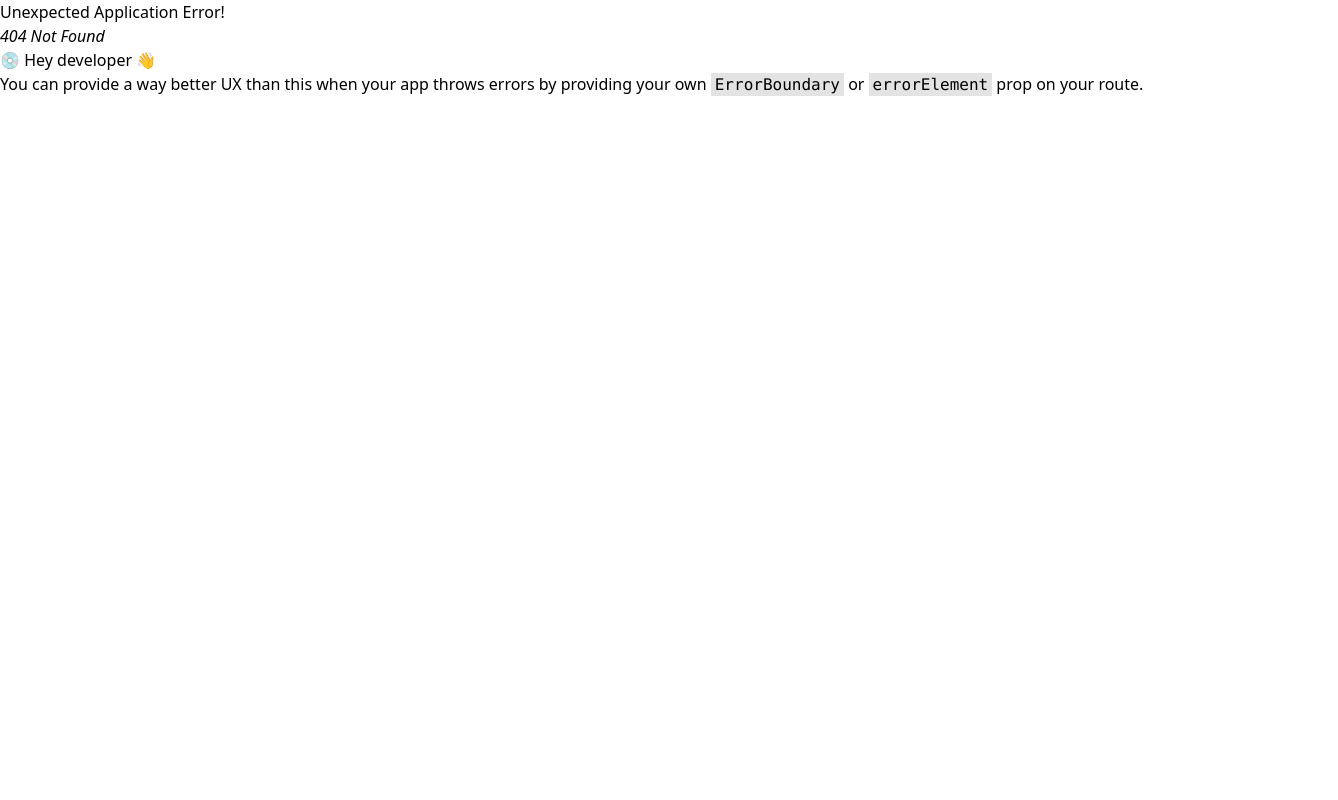
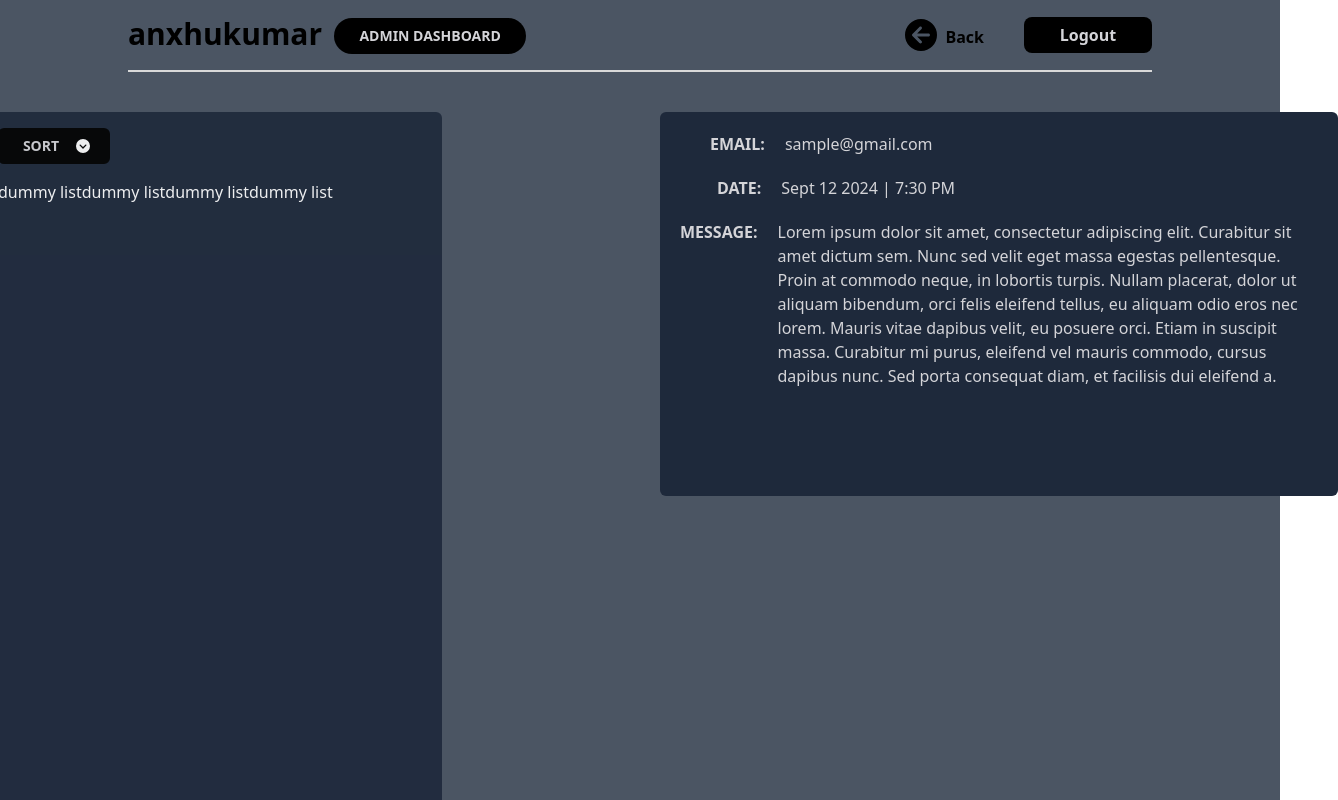
Before and after one commit to anxhukumar/Personal-blog-website, a React (Vite) app in the folder frontend/: page /admin/messages in a window 1280 px wide. Before the commit this address had no page. Shown: the top 800 px of the page, 1338 px wide, since content can reach past the window. Built offline with nearby package versions, Linux system fonts and the light colour scheme.

Commit message:
Make all UI except the text editor in AdminHome page

```diff
--- a/frontend/src/App.jsx
+++ b/frontend/src/App.jsx
@@ -6,6 +6,7 @@ import AdminLayout from "./pages/admin pages/AdminLayout"
 import Login from "./pages/admin pages/Login"
 import Signup from "./pages/admin pages/Signup"
 import AdminHome from "./pages/admin pages/AdminHome"
+import Messages from "./pages/admin pages/Messages"
 
 function App() {
 
@@ -21,6 +22,7 @@ function App() {
           <Route path='admin' element={<AdminHome />} />
           <Route path='admin/login' element={<Login />} />
           <Route path='admin/signup' element={<Signup />} />
+          <Route path='admin/messages' element={<Messages />} />
         </Route>
       </>
     )
--- a/frontend/src/components/Admin components/AdminDropdown.jsx
+++ b/frontend/src/components/Admin components/AdminDropdown.jsx
@@ -1,6 +1,8 @@
+import { FontAwesomeIcon } from '@fortawesome/react-fontawesome';
+import { faCircleChevronDown, faCircleChevronUp } from '@fortawesome/free-solid-svg-icons';
 import React, { useState } from 'react'
 
-function AdminDropdown({className }) {
+function AdminDropdown({className, menuClassName, label, oneOnClick, twoOnClick, option1, option2}) {
 
   const [isOpen, setIsOpen] = useState(false)
 
@@ -12,23 +14,27 @@ function AdminDropdown({className }) {
     <div className={`${className}`}>
       <button
         onClick={toggleDropdown}
-        className="text-[#D4D4D8] bg-black hover:bg-black active:scale-95 transition-transform duration-75 font-bold rounded-full text-sm px-5 py-2.5 text-center inline-flex items-center h-9"
+        className="w-28 text-[#D4D4D8] bg-black hover:bg-black active:scale-95 transition-transform duration-75 font-bold rounded-md text-sm px-5 py-2.5 text-center inline-flex items-center h-9 gap-3"
         type="button"
       >
-        CATEGORY
-        <svg className="w-2.5 h-2.5 ms-3" aria-hidden="true" xmlns="http://www.w3.org/2000/sv" fill="none" viewBox="0 0 10 6">
-          <path stroke="currentColor" strokeLinecap="round" strokeLinejoin="round" strokeWidth="2" d="m1 1 4 4 4-4"/>
-        </svg>
+        <div className='w-20'>
+          {label}
+        </div>
+        {isOpen ? (<FontAwesomeIcon icon={faCircleChevronUp} style={{color: "#ffffff",}} beat />
+      ) : (
+        <FontAwesomeIcon icon={faCircleChevronDown} style={{color: "#ffffff",}} />
+      )}
+
       </button>
 
 
-      <div id="dropdown" className={`z-10 ${isOpen ? '' : 'hidden'} bg-black/80 rounded-lg shadow w-32`}>
+      <div id="dropdown" className={`${menuClassName} z-50 ${isOpen ? '' : 'hidden'} bg-black/95 rounded-lg shadow w-32`}>
         <ul className="py-2 text-sm">
-          <li className="h-9 flex items-center justify-center font-bold text-[#D4D4D8] hover:outline hover:outline-1 hover:outline-white cursor-pointer transition-all duration-150">
-            Dashboard
+          <li className={`h-9 flex items-center justify-center font-bold text-[#D4D4D8] hover:outline hover:outline-1 hover:outline-white cursor-pointer transition-all duration-150`} onClick={oneOnClick}>
+            {option1}
           </li>
-          <li className="h-9 flex items-center justify-center font-bold text-[#D4D4D8] hover:outline hover:outline-1 hover:outline-white cursor-pointer transition-all duration-150">
-            Settings
+          <li className={`h-9 flex items-center justify-center font-bold text-[#D4D4D8] hover:outline hover:outline-1 hover:outline-white cursor-pointer transition-all duration-150`} onClick={twoOnClick}>
+            {option2}
           </li>
         </ul>
       </div>
--- a/frontend/src/components/Admin components/AdminHeader.jsx
+++ b/frontend/src/components/Admin components/AdminHeader.jsx
@@ -1,10 +1,14 @@
 import React from 'react'
-import { Link } from "react-router-dom"
+import { Link, useLocation } from "react-router-dom"
 import { AdminSolidBtn, Logo } from ".."
 import { FontAwesomeIcon } from '@fortawesome/react-fontawesome'
 import { faMessage, faCircleArrowLeft } from '@fortawesome/free-solid-svg-icons'
 
+
 function AdminHeader() {
+
+  const location = useLocation();
+
   return (
     <div className='flex justify-between mx-32 pt-4 pb-4 border-b-2 border-[#D9D9D9]'>
         <div className='flex'>
@@ -15,16 +19,25 @@ function AdminHeader() {
           <AdminSolidBtn label="ADMIN DASHBOARD" className="w-48 rounded-full ml-3 mt-0.5 text-sm" />
         </div>
 
-        <div className="flex items-center">
-        <div className="flex items-center animate-bounce">
-          <FontAwesomeIcon icon={faMessage} style={{color: "#000000",}} className="size-8 mr-5 relative"/>
-          <span className="text-red-700 font-extrabold absolute bottom-[12px] left-[21px]">5</span>
-        </div>
-        {/* <div className='flex items-center mr-6 hover:scale-110'>
-          <FontAwesomeIcon icon={faCircleArrowLeft} className='size-8 mr-2'/>
-          <span className='font-bold mt-1'>Back</span>
-        </div> */}
-        <AdminSolidBtn label="Logout" className="w-32 rounded-lg hover:text-red-700" />
+        <div className="flex justify-between items-center">
+          <div className='mr-10'>
+            {location.pathname=="/admin/messages" ? (
+
+            <Link className='flex items-center hover:scale-110' to='/admin'>
+            <FontAwesomeIcon icon={faCircleArrowLeft} className='size-8 mr-2'/>
+            <span className='font-bold mt-1'>Back</span>
+            </Link>
+            ):location.pathname=="/admin" && (
+            <Link className="flex items-center animate-bounce w-9 " to='/admin/messages'>
+            <FontAwesomeIcon icon={faMessage} style={{color: "#000000",}} className="size-8 mr-5 relative"/>
+            <span className="text-red-700 font-extrabold absolute bottom-[12px] left-[21px]">5</span>
+            </Link>
+            )}
+          </div>
+
+        {(location.pathname=="/admin" || location.pathname=="/admin/messages") && (
+          <AdminSolidBtn label="Logout" className="w-32 rounded-lg hover:text-red-700" />
+        )}
         </div>
     </div>
   )
--- a/frontend/src/pages/admin pages/AdminHome.jsx
+++ b/frontend/src/pages/admin pages/AdminHome.jsx
@@ -7,6 +7,7 @@ import { AdminDropdown, SearchBar } from '../../components'
 function AdminHome() {
 
   const [toggleSidebar, setToggleSidebar] = useState(true)
+  const [blogCategory, setBlogCategory] = useState("TECH")
 
   return (
   <div className='flex min-h-screen mt-10 mx-32'>
@@ -22,46 +23,46 @@ function AdminHome() {
 
         <FontAwesomeIcon icon={faSquareXmark} style={{color: "#000000",}} onClick={() => setToggleSidebar(false)} className='size-10 ml-0.5 mt-1 mb-3' />
 
-        <div className='ml-14 mb-7'>
+        <div className='ml-14 mb-4'>
           <SearchBar className="w-96"/>
-          <AdminDropdown className='mt-4 ' />
+          <AdminDropdown className='mt-4' menuClassName='absolute' option1="TECH" option2="LIFE" oneOnClick={() => setBlogCategory("TECH")} twoOnClick={() => setBlogCategory("LIFE")} label={blogCategory=="TECH" ? "TECH" : "LIFE"}  />
         </div>
         <div className='h-[500px] overflow-y-auto custom-scrollbar flex flex-col gap-2'>
-        <h3 className='text-white text-md ml-20'>dummy listdummy listdummy listdummy list</h3>
-        <h3 className='text-white text-md ml-20'>dummy listdummy listdummy listdummy list</h3>
-        <h3 className='text-white text-md ml-20'>dummy listdummy listdummy listdummy list</h3>
-        <h3 className='text-white text-md ml-20'>dummy listdummy listdummy listdummy list</h3>
-        <h3 className='text-white text-md ml-20'>dummy listdummy listdummy listdummy list</h3>
-        <h3 className='text-white text-md ml-20'>dummy listdummy listdummy listdummy list</h3>
-        <h3 className='text-white text-md ml-20'>dummy listdummy listdummy listdummy list</h3>
-        <h3 className='text-white text-md ml-20'>dummy listdummy listdummy listdummy list</h3>
-        <h3 className='text-white text-md ml-20'>dummy listdummy listdummy listdummy list</h3>
-        <h3 className='text-white text-md ml-20'>dummy listdummy listdummy listdummy list</h3>
-        <h3 className='text-white text-md ml-20'>dummy listdummy listdummy listdummy list</h3>
-        <h3 className='text-white text-md ml-20'>dummy listdummy listdummy listdummy list</h3>
-        <h3 className='text-white text-md ml-20'>dummy listdummy listdummy listdummy list</h3>
-        <h3 className='text-white text-md ml-20'>dummy listdummy listdummy listdummy list</h3>
-        <h3 className='text-white text-md ml-20'>dummy listdummy listdummy listdummy list</h3>
-        <h3 className='text-white text-md ml-20'>dummy listdummy listdummy listdummy list</h3>
-        <h3 className='text-white text-md ml-20'>dummy listdummy listdummy listdummy list</h3>
-        <h3 className='text-white text-md ml-20'>dummy listdummy listdummy listdummy list</h3>
-        <h3 className='text-white text-md ml-20'>dummy listdummy listdummy listdummy list</h3>
-        <h3 className='text-white text-md ml-20'>dummy listdummy listdummy listdummy list</h3>
-        <h3 className='text-white text-md ml-20'>dummy listdummy listdummy listdummy list</h3>
-        <h3 className='text-white text-md ml-20'>dummy listdummy listdummy listdummy list</h3>
-        <h3 className='text-white text-md ml-20'>dummy listdummy listdummy listdummy list</h3>
-        <h3 className='text-white text-md ml-20'>dummy listdummy listdummy listdummy list</h3>
-        <h3 className='text-white text-md ml-20'>dummy listdummy listdummy listdummy list</h3>
-        <h3 className='text-white text-md ml-20'>dummy listdummy listdummy listdummy list</h3>
-        <h3 className='text-white text-md ml-20'>dummy listdummy listdummy listdummy list</h3>
-        <h3 className='text-white text-md ml-20'>dummy listdummy listdummy listdummy list</h3>
-        <h3 className='text-white text-md ml-20'>dummy listdummy listdummy listdummy list</h3>
-        <h3 className='text-white text-md ml-20'>dummy listdummy listdummy listdummy list</h3>
-        <h3 className='text-white text-md ml-20'>dummy listdummy listdummy listdummy list</h3>
-        <h3 className='text-white text-md ml-20'>dummy listdummy listdummy listdummy list</h3>
-        <h3 className='text-white text-md ml-20'>dummy listdummy listdummy listdummy list</h3>
-        <h3 className='text-white text-md ml-20'>dummy listdummy listdummy listdummy list</h3>
-        <h3 className='text-white text-md ml-20'>dummy listdummy listdummy listdummy list</h3>
+        <h3 className='text-white text-md ml-14'>dummy listdummy listdummy listdummy list</h3>
+        <h3 className='text-white text-md ml-14'>dummy listdummy listdummy listdummy list</h3>
+        <h3 className='text-white text-md ml-14'>dummy listdummy listdummy listdummy list</h3>
+        <h3 className='text-white text-md ml-14'>dummy listdummy listdummy listdummy list</h3>
+        <h3 className='text-white text-md ml-14'>dummy listdummy listdummy listdummy list</h3>
+        <h3 className='text-white text-md ml-14'>dummy listdummy listdummy listdummy list</h3>
+        <h3 className='text-white text-md ml-14'>dummy listdummy listdummy listdummy list</h3>
+        <h3 className='text-white text-md ml-14'>dummy listdummy listdummy listdummy list</h3>
+        <h3 className='text-white text-md ml-14'>dummy listdummy listdummy listdummy list</h3>
+        <h3 className='text-white text-md ml-14'>dummy listdummy listdummy listdummy list</h3>
+        <h3 className='text-white text-md ml-14'>dummy listdummy listdummy listdummy list</h3>
+        <h3 className='text-white text-md ml-14'>dummy listdummy listdummy listdummy list</h3>
+        <h3 className='text-white text-md ml-14'>dummy listdummy listdummy listdummy list</h3>
+        <h3 className='text-white text-md ml-14'>dummy listdummy listdummy listdummy list</h3>
+        <h3 className='text-white text-md ml-14'>dummy listdummy listdummy listdummy list</h3>
+        <h3 className='text-white text-md ml-14'>dummy listdummy listdummy listdummy list</h3>
+        <h3 className='text-white text-md ml-14'>dummy listdummy listdummy listdummy list</h3>
+        <h3 className='text-white text-md ml-14'>dummy listdummy listdummy listdummy list</h3>
+        <h3 className='text-white text-md ml-14'>dummy listdummy listdummy listdummy list</h3>
+        <h3 className='text-white text-md ml-14'>dummy listdummy listdummy listdummy list</h3>
+        <h3 className='text-white text-md ml-14'>dummy listdummy listdummy listdummy list</h3>
+        <h3 className='text-white text-md ml-14'>dummy listdummy listdummy listdummy list</h3>
+        <h3 className='text-white text-md ml-14'>dummy listdummy listdummy listdummy list</h3>
+        <h3 className='text-white text-md ml-14'>dummy listdummy listdummy listdummy list</h3>
+        <h3 className='text-white text-md ml-14'>dummy listdummy listdummy listdummy list</h3>
+        <h3 className='text-white text-md ml-14'>dummy listdummy listdummy listdummy list</h3>
+        <h3 className='text-white text-md ml-14'>dummy listdummy listdummy listdummy list</h3>
+        <h3 className='text-white text-md ml-14'>dummy listdummy listdummy listdummy list</h3>
+        <h3 className='text-white text-md ml-14'>dummy listdummy listdummy listdummy list</h3>
+        <h3 className='text-white text-md ml-14'>dummy listdummy listdummy listdummy list</h3>
+        <h3 className='text-white text-md ml-14'>dummy listdummy listdummy listdummy list</h3>
+        <h3 className='text-white text-md ml-14'>dummy listdummy listdummy listdummy list</h3>
+        <h3 className='text-white text-md ml-14'>dummy listdummy listdummy listdummy list</h3>
+        <h3 className='text-white text-md ml-14'>dummy listdummy listdummy listdummy list</h3>
+        <h3 className='text-white text-md ml-14'>dummy listdummy listdummy listdummy list</h3>
       </div>
     </div>
       ):(
@@ -71,10 +72,7 @@ function AdminHome() {
       {/* TEXT EDITOR CONTAINER */}
       <div className='absolute left-96 flex flex-col gap-5 w-2/3 z-0'>
         {/* The text editor will come inside this div */}
-        <input type='text' placeholder='dummy' className='h-32 bg-[#D4D4D8]' />
-        <input type='text' placeholder='dummy' className='h-32 bg-[#D4D4D8]' />
-        <input type='text' placeholder='dummy' className='h-32 bg-[#D4D4D8]' />
-        <input type='text' placeholder='dummy' className='h-32 bg-[#D4D4D8]' />
+
       </div>
     </div>
    </div>
--- a/frontend/src/pages/admin pages/Messages.jsx
+++ b/frontend/src/pages/admin pages/Messages.jsx
@@ -0,0 +1,53 @@
+import React from 'react'
+import { useState } from 'react'
+import { FontAwesomeIcon } from '@fortawesome/react-fontawesome'
+import { faBars, faSquareXmark } from '@fortawesome/free-solid-svg-icons'
+import { AdminDropdown, SearchBar } from '../../components'
+
+function Messages() {
+  return (
+    <div className='flex min-h-screen mt-10 mx-32'>
+
+        {/* MAIN CONTAINER */}
+        <div className='relative w-full '>
+
+            {/* SIDEBAR */}
+            <div className='absolute right-[710px] w-[500px] rounded-md bg-[#1e293b]  transition-all duration-500 opacity-90 min-h-screen'>
+
+                <div className='ml-14 mb-4'>
+                    <AdminDropdown className='mt-4' label="SORT" menuClassName='absolute' option1="Newest First" option2="Oldest First" />
+                </div>
+
+                <div className='h-[500px] overflow-y-auto custom-scrollbar flex flex-col gap-2'>
+                    <h3 className='text-white text-md ml-14'>dummy listdummy listdummy listdummy list</h3>
+                </div>
+            </div>
+
+            {/* MESSAGE CONTAINER */}
+            <div className='rounded-md bg-[#1e293b] text-[#D4D4D8] absolute left-[500px] ml-8 flex flex-col gap-5 w-[678px] h-96'>
+                <div className='m-5 flex flex-col gap-5'>
+                    <div>
+                        <span className='font-extrabold ml-[30px] mr-5'>EMAIL:</span>
+                        sample@gmail.com
+                    </div>
+
+                    <div>
+                        <span className='font-extrabold ml-[37px] mr-5'>DATE:</span>
+                        Sept 12 2024   |  7:30 PM
+                    </div>
+
+                    <div className='flex'>
+                        <span className='font-extrabold mr-5'>MESSAGE:</span>
+                        <div>
+                        Lorem ipsum dolor sit amet, consectetur adipiscing elit. Curabitur sit amet dictum sem. Nunc sed velit eget massa egestas pellentesque. Proin at commodo neque, in lobortis turpis. Nullam placerat, dolor ut aliquam bibendum, orci felis eleifend tellus, eu aliquam odio eros nec lorem. Mauris vitae dapibus velit, eu posuere orci. Etiam in suscipit massa. Curabitur mi purus, eleifend vel mauris commodo, cursus dapibus nunc. Sed porta consequat diam, et facilisis dui eleifend a.
+                        </div>
+                    </div>
+                </div>
+            </div>
+
+        </div>
+   </div>
+  )
+}
+
+export default Messages
```
